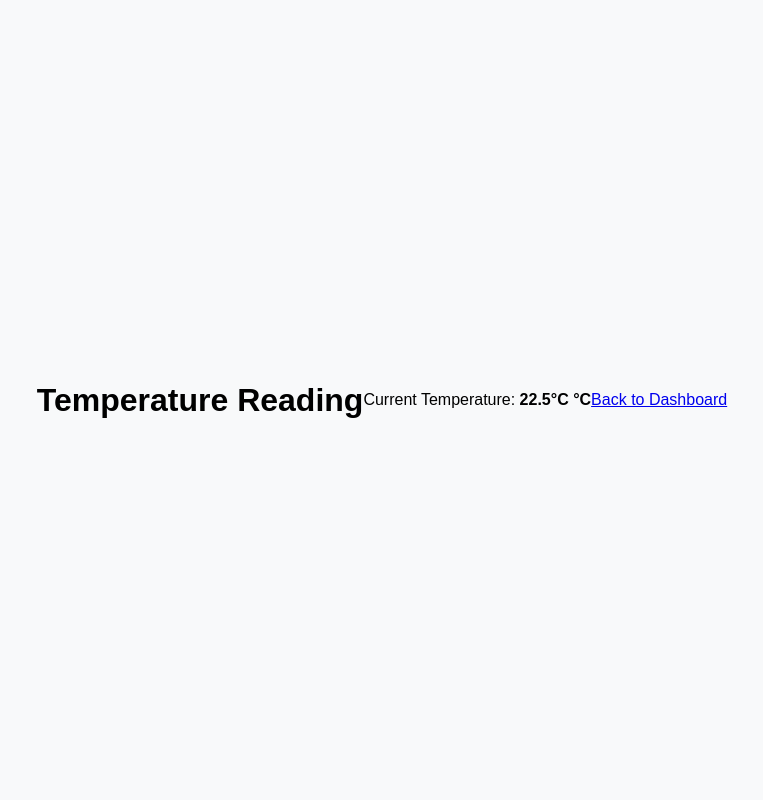
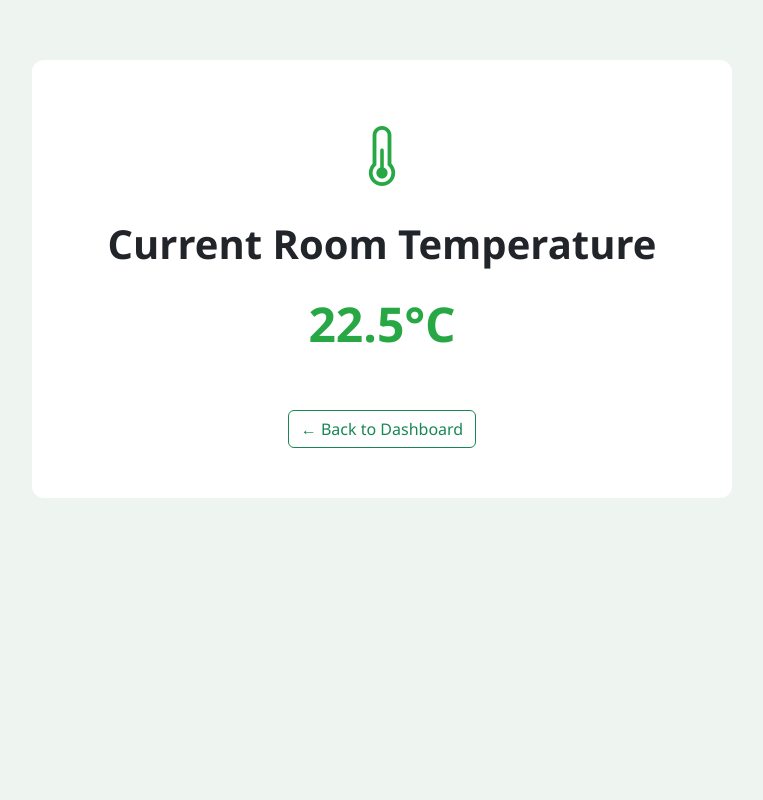
Before and after one commit to Suhanisharma04/OccupancyDetection, a Flask app: page /temperature in a window 1280 px wide. Shown: the whole page, without its empty margins (258-1021 px from the left). Run offline with Flask 3, Linux system fonts and the light colour scheme.

Commit message:
Update temperature.html

```diff
--- a/templates/temperature.html
+++ b/templates/temperature.html
@@ -2,13 +2,53 @@
 <html lang="en">
 <head>
     <meta charset="UTF-8">
-    <title>Temperature</title>
-    <link rel="stylesheet" href="{{ url_for('static', filename='css/style.css') }}">
+    <title>Temperature Details</title>
+    <meta name="viewport" content="width=device-width, initial-scale=1">
+    <!-- Bootstrap & Icons -->
+    <link href="https://cdn.jsdelivr.net/npm/bootstrap@5.3.2/dist/css/bootstrap.min.css" rel="stylesheet">
+    <link href="https://cdn.jsdelivr.net/npm/bootstrap-icons/font/bootstrap-icons.css" rel="stylesheet">
+    <style>
+        body {
+            background-color: #eef5f0;
+            padding: 60px 20px;
+            font-family: 'Segoe UI', sans-serif;
+        }
+        .content {
+            max-width: 700px;
+            margin: auto;
+            background: white;
+            padding: 50px;
+            border-radius: 12px;
+            text-align: center;
+        }
+        .icon {
+            font-size: 60px;
+            color: #28a745; /* Green icon */
+            margin-bottom: 20px;
+        }
+        h1 {
+            margin-bottom: 20px;
+            font-weight: bold;
+        }
+        .temperature-value {
+            font-size: 48px;
+            font-weight: 600;
+            color: #28a745; /* Green temperature text */
+            margin-bottom: 30px;
+        }
+        .back-btn {
+            margin-top: 20px;
+        }
+    </style>
 </head>
 <body>
-    <h1>Temperature Reading</h1>
-    <p>Current Temperature: <strong>{{ temperature }} °C</strong></p>
 
-    <a href="{{ url_for('index') }}">Back to Dashboard</a>
+<div class="content">
+    <div class="icon"><i class="bi bi-thermometer-half"></i></div>
+    <h1>Current Room Temperature</h1>
+    <div class="temperature-value">{{ temperature }}</div>
+    <a href="{{ url_for('index') }}" class="btn btn-outline-success back-btn">← Back to Dashboard</a>
+</div>
+
 </body>
 </html>
```
